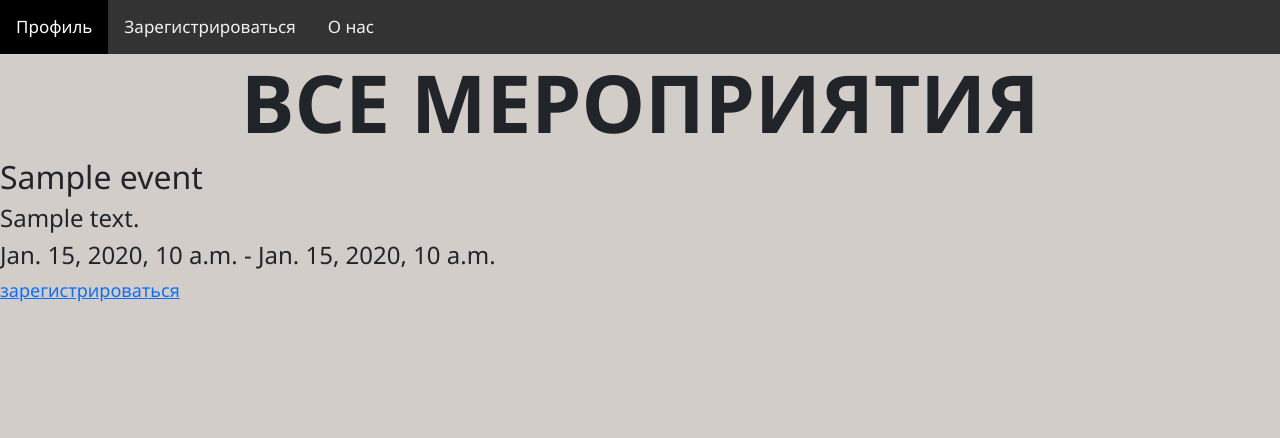
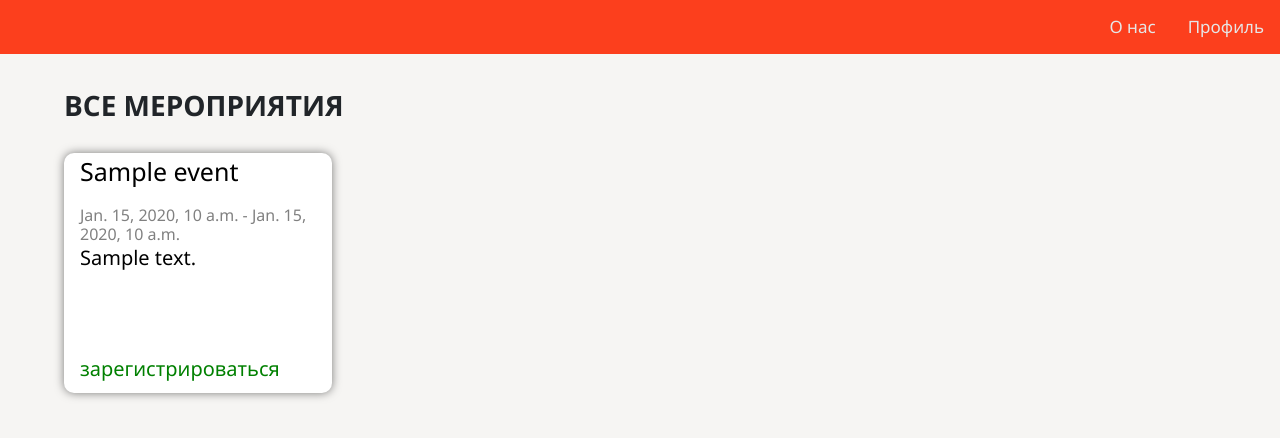
Before and after one commit to hsse-distributed-events-team/distributed-events, a Django app: page / in a window 1280 px wide. Shown: the top 438 px of the page. Run offline with Django 4.2, Linux system fonts and the light colour scheme; tables that the repository leaves empty hold one stand-in row (values such as "Sample post").

Commit message:
Fix front all_events.html and all_events.css

```diff
--- a/distributedEvents/static/css/event_handler.css
+++ /dev/null
@@ -1,35 +0,0 @@
-body {
-  background-color: #d2cdc9;
-  font-family: 'Segoe UI', Tahoma, Verdana, sans-serif;
-  line-height: 1.5;
-  font-size: 18px;
-}
-
-.handler {
-   font-size: 80px;
-   font-weight: bold;
-   text-align: center;
-}
-.tool_bar {
-  overflow: hidden;
-  background-color: #333;
-}
-
-.tool_bar a {
-  float: left;
-  color: #f2f2f2;
-  text-align: center;
-  padding: 14px 16px;
-  text-decoration: none;
-  font-size: 17px;
-}
-
-.tool_bar a:hover {
-  background-color: #ddd;
-  color: black;
-}
-
-.tool_bar a.active {
-  background-color: black;
-  color: white;
-}
--- a/distributedEvents/templates/event_handler/all_events.html
+++ b/distributedEvents/templates/event_handler/all_events.html
@@ -4,23 +4,27 @@
 <head>
     <meta charset="UTF-8">
     <link rel="stylesheet" href="https://cdn.jsdelivr.net/npm/bootstrap@5.1.3/dist/css/bootstrap.min.css" integrity="sha384-1BmE4kWBq78iYhFldvKuhfTAU6auU8tT94WrHftjDbrCEXSU1oBoqyl2QvZ6jIW3" crossorigin="anonymous">
-    <link rel="stylesheet" href="{% static 'css/event_handler.css' %}">
+    <link rel="stylesheet" href="{% static 'css/event_handler/all_events.css' %}">
     <title>Все мероприятия</title>
 </head>
 <body>
-<!--  <a href="/user_profile/"><h1>Профиль</h1></a>-->
   <div class = "tool_bar">
       <a class = "active" href="/user_profile">Профиль</a>
-      <a href = "/system_registration">Зарегистрироваться</a>
       <a href = "/about">О нас</a>
   </div>
-  <h2 class = "handler">ВСЕ МЕРОПРИЯТИЯ</h2>
-  {% for event, stage, status in event_list %}
-    <h2>{{ event.name }}</h2>
-    <h4>{{ stage.preview }}</h4>
-    <h4>{{ stage.time_start }} - {{ stage.time_end }}</h4>
-<!--  <h4>{{ status }}</h4> -->
-    <a href="/event_handler/{{ event.id }}">зарегистрироваться</a>
-  {% endfor %}
+  <div class = "lots_of_events">
+      <h1 class = "handler">ВСЕ МЕРОПРИЯТИЯ</h1>
+      {% for event, stage, status in event_list %}
+          <div class = "event_card-wrapper">
+              <div class = "event_card">
+                  <a class = "event_name" href="/all_events/{{ event.id }}">{{ event.name }}</a>
+                  <h4 class = "event_time">{{ stage.time_start }} - {{ stage.time_end }}</h4>
+                  <h4 class = "event_preview">{{ stage.preview }}</h4>
+                  <!--  <h4>{{ status }}</h4> -->
+                  <a class = "event_registration" href="/event_registration/{{ event.id }}">зарегистрироваться</a>
+              </div>
+          </div>
+      {% endfor %}
+  </div>
 </body>
 </html>
--- /dev/null
+++ b/event_handler/static/css/event_handler/all_events.css
@@ -0,0 +1,126 @@
+body {
+  background-color: #f6f5f3;
+  font-family: 'Segoe UI', Tahoma, Verdana, sans-serif;
+  line-height: 1.5;
+  font-size: 16px;
+}
+
+.handler {
+   margin-top: 10px;
+   font-size: 28px;
+   font-weight: bold;
+   text-align: left;
+   margin-bottom: 30px;
+}
+
+.tool_bar {
+  overflow: hidden;
+  background-color: #fc3f1d;
+}
+.tool_bar a {
+  float: right;
+  color: #e6e6e6;
+  text-align: center;
+  padding: 14px 16px;
+  text-decoration: none;
+  font-size: 17px;
+}
+.tool_bar a:hover {
+  color: white;
+}
+
+.lots_of_events {
+    float: left;
+    margin-top: 2%;
+    margin-left: 5%;
+    text-align: center;
+    width: 90%;
+}
+
+.event_card-wrapper {
+	display: block;
+	width: 100%;
+	float: left;
+}
+@media only screen and (min-width: 450px) {
+	.event_card-wrapper {
+		width: 50%;
+	}
+}
+
+@media only screen and (min-width: 768px) {
+	.event_card-wrapper {
+		width: 33.333%;
+	}
+}
+
+@media only screen and (min-width: 900px) {
+	.event_card-wrapper {
+		width: 25%;
+	}
+}
+.event_card {
+    display: block;
+    box-shadow: 0 0 10px rgba(0,0,0,0.5);
+	border-radius: 10px;
+	position: relative;
+	background: white;
+	margin: 0 20px 20px 0;
+	text-align: left;
+	color: #black;
+	z-index: 0;
+	height: 240px;
+}
+
+a.event_name {
+
+    padding: 1rem 1rem;
+    font-size: 25px;
+    color: black;
+    font-weight: 500;
+    text-decoration: none;
+    height: 25px;
+}
+a:hover.event_name  {
+    font-weight: 600;
+    padding: 1rem 1rem;
+    font-size: 25px;
+    color: #494D4E;
+    text-decoration: none;
+    height: 25px;
+}
+.event_preview {
+    padding: 1rem 1rem;
+    text-align: left;
+    margin-left = 5px;
+    font-size: 20px;
+    color: black;
+    height: 100px;
+}
+.event_time {
+    padding: 1rem 1rem;
+    text-align: left;
+    margin-left = 5px;
+    font-size: 16px;
+    color: gray;
+    height: 25px;
+}
+a.event_registration {
+    font-size: 20px;
+    display: inline-block;
+    color: green;
+    padding: 1rem 1rem;
+    text-decoration: none;
+    border-radius: 3px;
+    height: 30px;
+}
+a:hover.event_registration  {
+    font-size: 20px;
+    font-weight: 600;
+    display: inline-block;
+    color: green;
+    padding: 1rem 1rem;
+    text-decoration: none;
+    border-radius: 3px;
+    height: 30px;
+}
```
